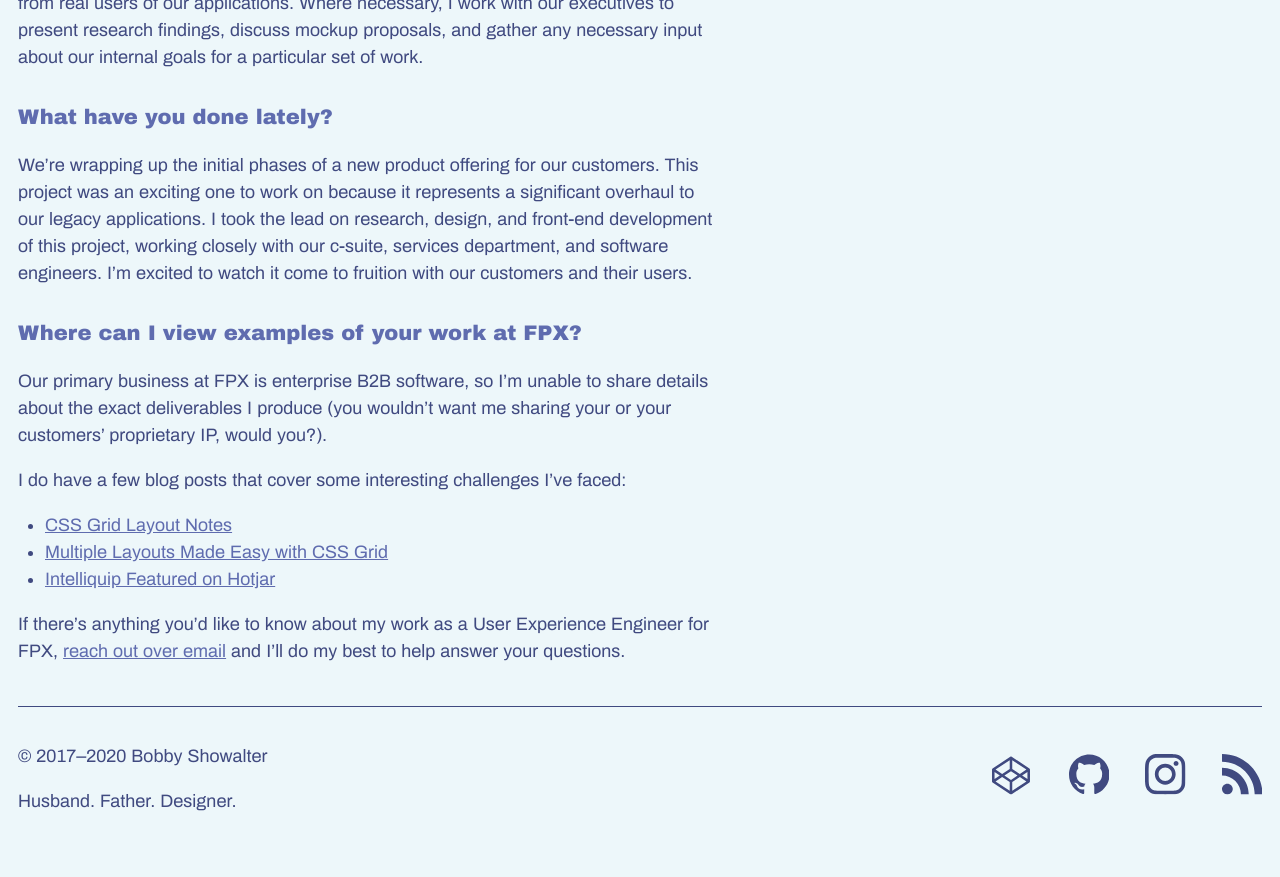
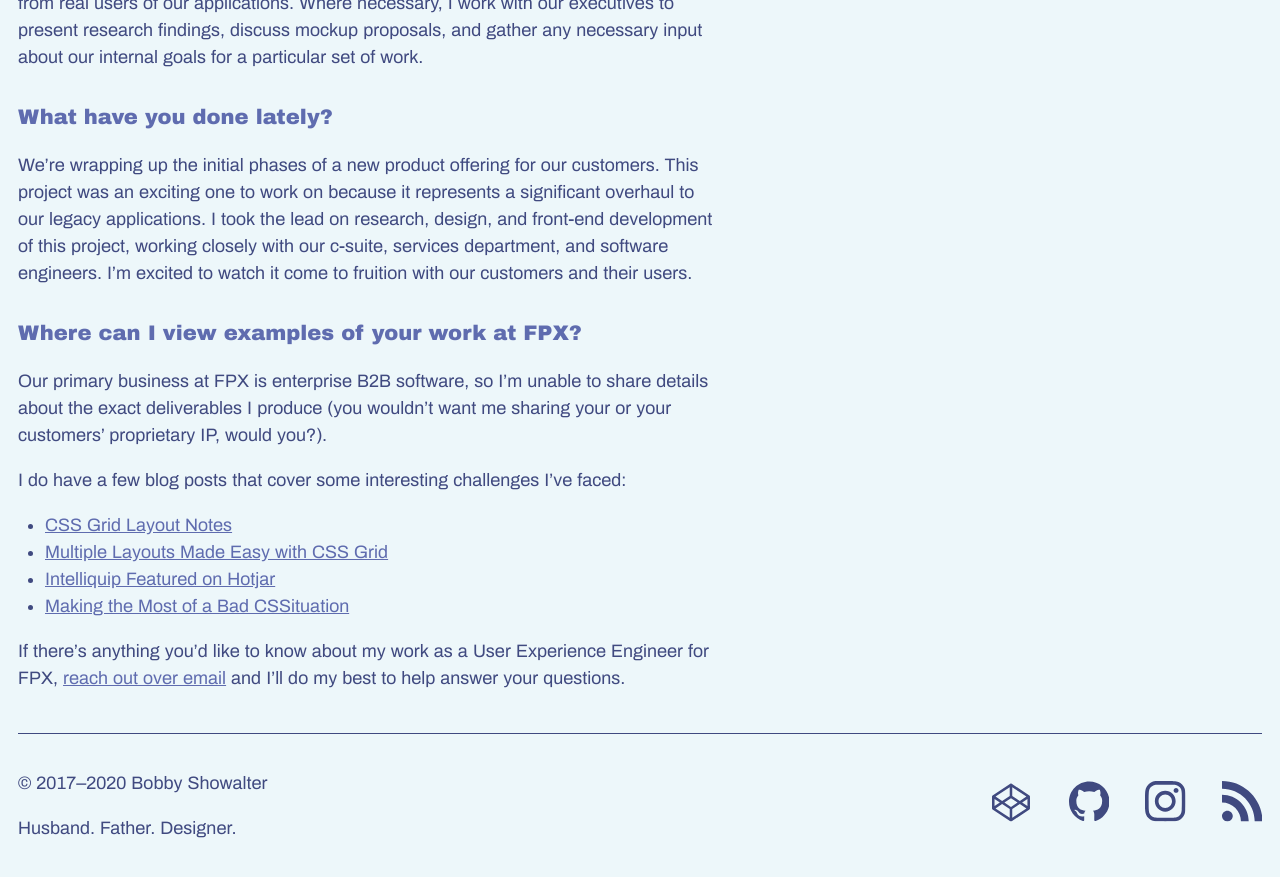
Before and after one commit to orangedaisy/bshowco, a Jekyll site: the page built from what-i-do.md, in a window 1280 px wide and 900 px high, scrolled down 1284 px. Shown: the top 877 px of the window. Built offline with Jekyll 4.4.1, drawn with Linux system fonts in a browser that asks for light colours.

Commit message:
Add links to new FPX-focused blog post

```diff
--- a/what-i-do.md
+++ b/what-i-do.md
@@ -72,6 +72,8 @@ I do have a few blog posts that cover some interesting challenges I've faced:
 - [CSS Grid Layout Notes](/2017/06/14/css-grid-layout-notes/)
 - [Multiple Layouts Made Easy with CSS Grid](/2018/06/03/multiple-layouts-made-easy-with-css-grid/)
 - [Intelliquip Featured on Hotjar](/2018/06/06/intelliquip-featured-on-hotjar/)
+- [Making the Most of a Bad
+  CSSituation](/2020/03/11/making-the-most-of-a-bad-cssituation/)
 
 If there's anything you'd like to know about my
 work as a User Experience Engineer for FPX, [reach out over
```
Also changed, not shown: portfolio.md (+2 -0 lines).
